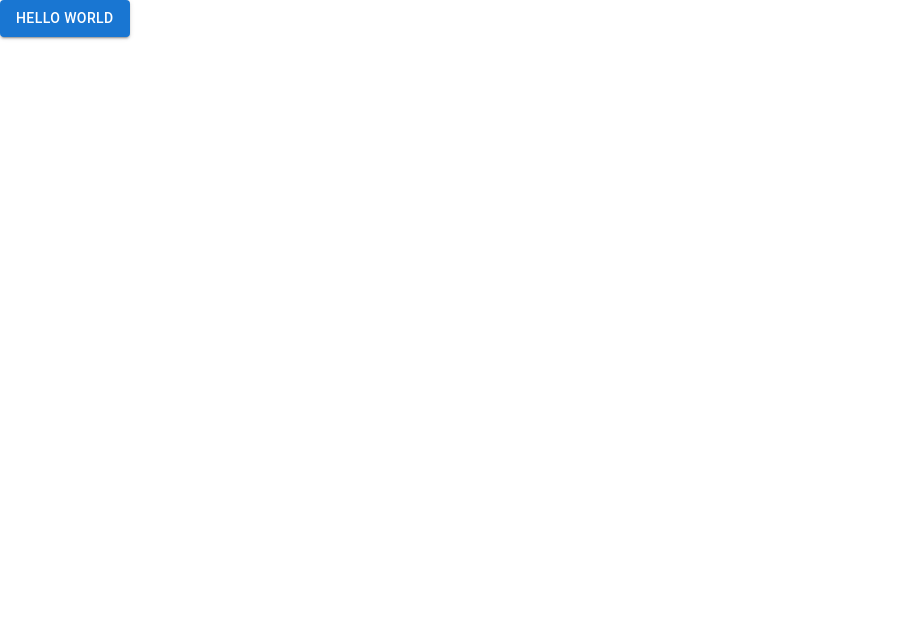
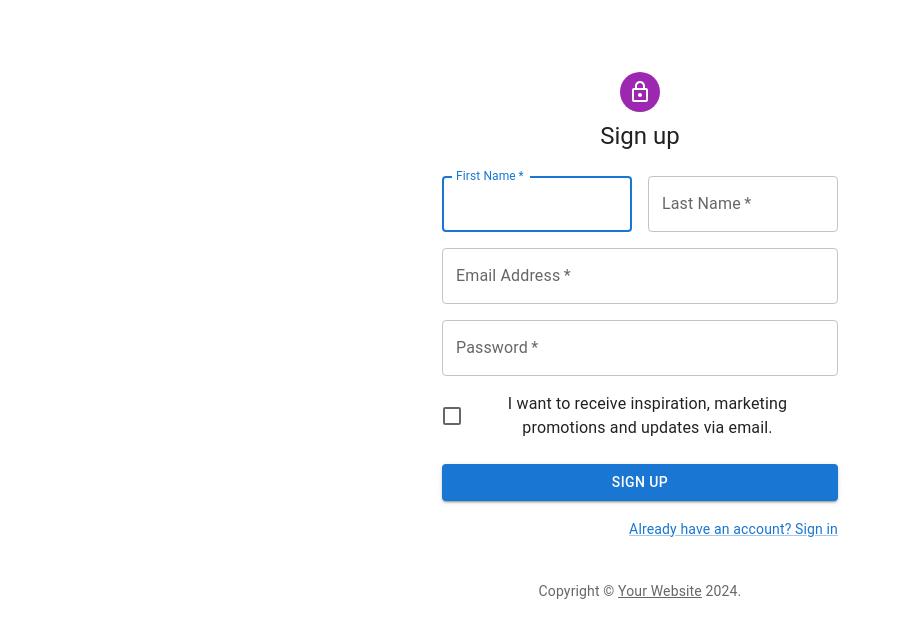
Before and after one commit to hz6450/blog, a React (Create React App) app: page /SignUp in a window 1280 px wide. Shown: the top 638 px of the page, without its empty margins (0-902 px from the left). Built offline with nearby package versions, Linux system fonts and the light colour scheme.

Commit message:
signin, signup 구현 및 link

```diff
--- a/package.json
+++ b/package.json
@@ -5,6 +5,7 @@
   "dependencies": {
     "@emotion/react": "^11.11.4",
     "@emotion/styled": "^11.11.5",
+    "@mui/icons-material": "^5.15.21",
     "@mui/material": "^5.15.21",
     "@mui/styled-engine-sc": "^6.0.0-alpha.18",
     "@testing-library/jest-dom": "^5.17.0",
@@ -12,6 +13,7 @@
     "@testing-library/user-event": "^13.5.0",
     "react": "^18.3.1",
     "react-dom": "^18.3.1",
+    "react-router-dom": "^6.24.0",
     "react-scripts": "5.0.1",
     "styled-components": "^6.1.11",
     "web-vitals": "^2.1.4"
--- a/src/App.js
+++ b/src/App.js
@@ -1,8 +1,19 @@
-import * as React from 'react';
-import Button from '@mui/material/Button';
+import "./App.css";
+import { BrowserRouter, Route, Routes } from "react-router-dom";
+import SignIn from "./pages/SignIn";
+import SignUp from "./pages/SignUp";
 
 function App() {
-  return <Button variant="contained">Hello World</Button>;
+  return (
+    <BrowserRouter>
+      <div className="App">
+        <Routes>
+          <Route path="/" element={<SignIn/>}></Route>
+          <Route path="/SignUp" element={<SignUp/>}></Route>
+        </Routes>
+      </div>
+    </BrowserRouter>
+  );
 }
 
 export default App;
--- /dev/null
+++ b/src/pages/SignIn.js
@@ -0,0 +1,122 @@
+import * as React from 'react';
+import Avatar from '@mui/material/Avatar';
+import Button from '@mui/material/Button';
+import CssBaseline from '@mui/material/CssBaseline';
+import TextField from '@mui/material/TextField';
+import FormControlLabel from '@mui/material/FormControlLabel';
+import Checkbox from '@mui/material/Checkbox';
+import Link from '@mui/material/Link';
+import Grid from '@mui/material/Grid';
+import Box from '@mui/material/Box';
+import LockOutlinedIcon from '@mui/icons-material/LockOutlined';
+import Typography from '@mui/material/Typography';
+import Container from '@mui/material/Container';
+import { createTheme, ThemeProvider } from '@mui/material/styles';
+
+import { useNavigate } from "react-router-dom";
+
+function Copyright(props) {
+  return (
+    <Typography variant="body2" color="text.secondary" align="center" {...props}>
+      {'Copyright © '}
+      <Link color="inherit" href="https://mui.com/">
+        Your Website
+      </Link>{' '}
+      {new Date().getFullYear()}
+      {'.'}
+    </Typography>
+  );
+}
+
+// TODO remove, this demo shouldn't need to reset the theme.
+
+const defaultTheme = createTheme();
+
+function SignIn() {
+  const handleSubmit = (event) => {
+    event.preventDefault();
+    const data = new FormData(event.currentTarget);
+    console.log({
+      email: data.get('email'),
+      password: data.get('password'),
+    });
+  };
+  const navigate = useNavigate();
+
+function CheckAcount(){
+  navigate("/SignUp");
+}
+
+  return (
+    <ThemeProvider theme={defaultTheme}>
+      <Container component="main" maxWidth="xs">
+        <CssBaseline />
+        <Box
+          sx={{
+            marginTop: 8,
+            display: 'flex',
+            flexDirection: 'column',
+            alignItems: 'center',
+          }}
+        >
+          <Avatar sx={{ m: 1, bgcolor: 'secondary.main' }}>
+            <LockOutlinedIcon />
+          </Avatar>
+          <Typography component="h1" variant="h5">
+            Sign in
+          </Typography>
+          <Box component="form" onSubmit={handleSubmit} noValidate sx={{ mt: 1 }}>
+            <TextField
+              margin="normal"
+              required
+              fullWidth
+              id="email"
+              label="Email Address"
+              name="email"
+              autoComplete="email"
+              autoFocus
+            />
+            <TextField
+              margin="normal"
+              required
+              fullWidth
+              name="password"
+              label="Password"
+              type="password"
+              id="password"
+              autoComplete="current-password"
+            />
+            <FormControlLabel
+              control={<Checkbox value="remember" color="primary" />}
+              label="Remember me"
+            />
+            <Button
+              type="submit"
+              fullWidth
+              variant="contained"
+              sx={{ mt: 3, mb: 2 }}
+              onClick={CheckAcount}
+            >
+              Sign In
+            </Button>
+            <Grid container>
+              <Grid item xs>
+                <Link href="#" variant="body2">
+                  Forgot password?
+                </Link>
+              </Grid>
+              <Grid item>
+                <Link href="#" variant="body2">
+                  {"Don't have an account? Sign Up"}
+                </Link>
+              </Grid>
+            </Grid>
+          </Box>
+        </Box>
+        <Copyright sx={{ mt: 8, mb: 4 }} />
+      </Container>
+    </ThemeProvider>
+  );
+}
+
+export default SignIn;
--- /dev/null
+++ b/src/pages/SignUp.js
@@ -0,0 +1,133 @@
+import * as React from 'react';
+import Avatar from '@mui/material/Avatar';
+import Button from '@mui/material/Button';
+import CssBaseline from '@mui/material/CssBaseline';
+import TextField from '@mui/material/TextField';
+import FormControlLabel from '@mui/material/FormControlLabel';
+import Checkbox from '@mui/material/Checkbox';
+import Link from '@mui/material/Link';
+import Grid from '@mui/material/Grid';
+import Box from '@mui/material/Box';
+import LockOutlinedIcon from '@mui/icons-material/LockOutlined';
+import Typography from '@mui/material/Typography';
+import Container from '@mui/material/Container';
+import { createTheme, ThemeProvider } from '@mui/material/styles';
+
+function Copyright(props) {
+  return (
+    <Typography variant="body2" color="text.secondary" align="center" {...props}>
+      {'Copyright © '}
+      <Link color="inherit" href="https://mui.com/">
+        Your Website
+      </Link>{' '}
+      {new Date().getFullYear()}
+      {'.'}
+    </Typography>
+  );
+}
+
+// TODO remove, this demo shouldn't need to reset the theme.
+
+const defaultTheme = createTheme();
+
+export default function SignUp() {
+  const handleSubmit = (event) => {
+    event.preventDefault();
+    const data = new FormData(event.currentTarget);
+    console.log({
+      email: data.get('email'),
+      password: data.get('password'),
+    });
+  };
+
+  return (
+    <ThemeProvider theme={defaultTheme}>
+      <Container component="main" maxWidth="xs">
+        <CssBaseline />
+        <Box
+          sx={{
+            marginTop: 8,
+            display: 'flex',
+            flexDirection: 'column',
+            alignItems: 'center',
+          }}
+        >
+          <Avatar sx={{ m: 1, bgcolor: 'secondary.main' }}>
+            <LockOutlinedIcon />
+          </Avatar>
+          <Typography component="h1" variant="h5">
+            Sign up
+          </Typography>
+          <Box component="form" noValidate onSubmit={handleSubmit} sx={{ mt: 3 }}>
+            <Grid container spacing={2}>
+              <Grid item xs={12} sm={6}>
+                <TextField
+                  autoComplete="given-name"
+                  name="firstName"
+                  required
+                  fullWidth
+                  id="firstName"
+                  label="First Name"
+                  autoFocus
+                />
+              </Grid>
+              <Grid item xs={12} sm={6}>
+                <TextField
+                  required
+                  fullWidth
+                  id="lastName"
+                  label="Last Name"
+                  name="lastName"
+                  autoComplete="family-name"
+                />
+              </Grid>
+              <Grid item xs={12}>
+                <TextField
+                  required
+                  fullWidth
+                  id="email"
+                  label="Email Address"
+                  name="email"
+                  autoComplete="email"
+                />
+              </Grid>
+              <Grid item xs={12}>
+                <TextField
+                  required
+                  fullWidth
+                  name="password"
+                  label="Password"
+                  type="password"
+                  id="password"
+                  autoComplete="new-password"
+                />
+              </Grid>
+              <Grid item xs={12}>
+                <FormControlLabel
+                  control={<Checkbox value="allowExtraEmails" color="primary" />}
+                  label="I want to receive inspiration, marketing promotions and updates via email."
+                />
+              </Grid>
+            </Grid>
+            <Button
+              type="submit"
+              fullWidth
+              variant="contained"
+              sx={{ mt: 3, mb: 2 }}
+            >
+              Sign Up
+            </Button>
+            <Grid container justifyContent="flex-end">
+              <Grid item>
+                <Link href="#" variant="body2">
+                  Already have an account? Sign in
+                </Link>
+              </Grid>
+            </Grid>
+          </Box>
+        </Box>
+        <Copyright sx={{ mt: 5 }} />
+      </Container>
+    </ThemeProvider>
+  );
+}
```
Also changed, not shown: 1 other file (tests, documents, lock files or other folders).
